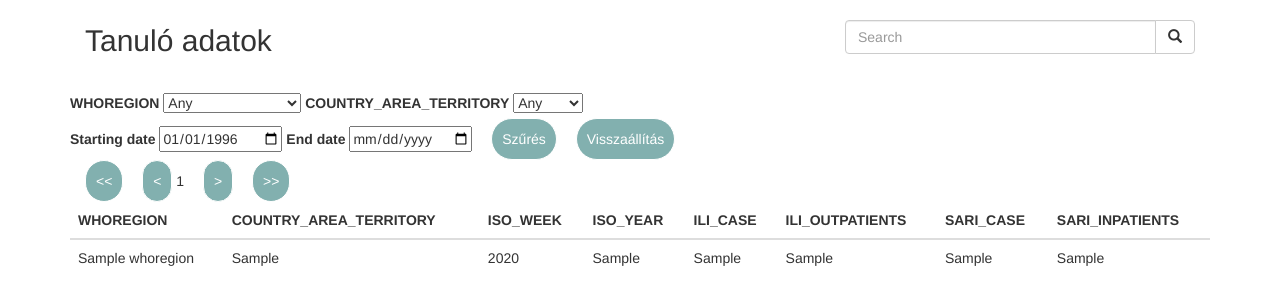
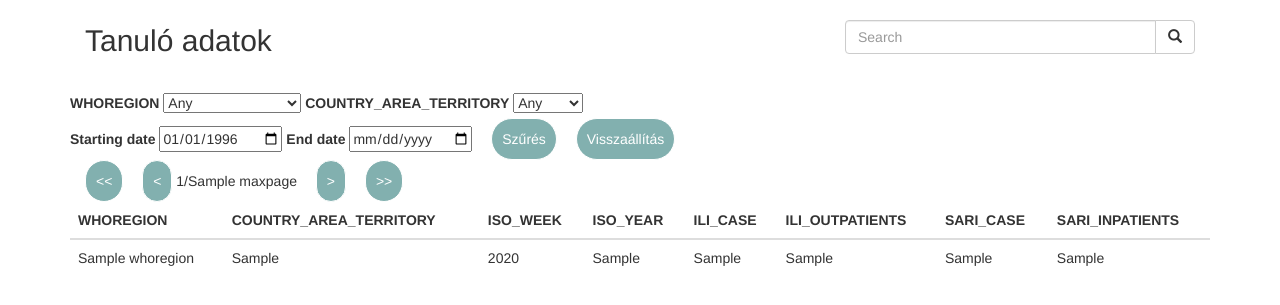
Before and after one commit to zsoltkovacs94/koffein-flu-prediction, a Django app: template koffein_flu_prediction/website/templates/tanulo.html in a window 1280 px wide. Shown: the part 52-357 px from the top of the page. Run offline with Django 4.2, Linux system fonts and the light colour scheme; the template is opened without the code that fills it: most values are stand-ins (such as "Sample title", 1, 10 or a date in 2020); some libraries are stand-ins or nearby versions.

Commit message:
Maximális oldalszám megjelenítése az index.html-en és a tanulo.html-en.

```diff
--- a/koffein_flu_prediction/website/static/pager.py
+++ b/koffein_flu_prediction/website/static/pager.py
@@ -19,7 +19,6 @@ def show():
 def forward():
     global current
     if ((current+onPage) >= showndata.count()):
-        current = showndata.count()-onPage
         return show()
     else:
         current += onPage
@@ -29,7 +28,6 @@ def forward():
 def forwardMore():
     global current
     if ((current+(onPage * 10)) >= showndata.count()):
-        current = showndata.count()-onPage
         return show()
     else:
         current += (onPage * 10)
@@ -58,3 +56,7 @@ def backMore():
 
 def getPage():
     return int(current/onPage) + 1
+
+
+def getMaxPage():
+    return int(showndata.count() / onPage) + 1
--- a/koffein_flu_prediction/website/templates/index.html
+++ b/koffein_flu_prediction/website/templates/index.html
@@ -90,7 +90,7 @@
       <br>
         <button type="submit" name="backMore" class="frissites"><<</button>
         <button type="submit" name="back" class="frissites"><</button>
-        <span>{{ page }}</span>
+        <span>{{ page }}/{{ maxpage }}</span>
         <button type="submit" name="forward" class="frissites">></button>
         <button type="submit" name="forwardMore" class="frissites">>></button>
     </form>
--- a/koffein_flu_prediction/website/templates/tanulo.html
+++ b/koffein_flu_prediction/website/templates/tanulo.html
@@ -83,7 +83,7 @@
         <br>
         <button type="submit" name="backMore" class="frissites"><<</button>
         <button type="submit" name="back" class="frissites"><</button>
-        <span>{{ page }}</span>
+        <span>{{ page }}/{{ maxpage }}</span>
         <button type="submit" name="forward" class="frissites">></button>
         <button type="submit" name="forwardMore" class="frissites">>></button>
     </form>
--- a/koffein_flu_prediction/website/views.py
+++ b/koffein_flu_prediction/website/views.py
@@ -17,7 +17,8 @@ def gen(request):
                                            'coarte': generalt_adatok.objects.all().values('COUNTRY_AREA_TERRITORY').distinct().order_by('COUNTRY_AREA_TERRITORY'),
                                            'gencoarte': lekert_adatok.objects.all().values('COUNTRY_AREA_TERRITORY').distinct().order_by('COUNTRY_AREA_TERRITORY'),
                                            'date': datetime.now().strftime("%Y-%m-%d"),
-                                           'page': 0})
+                                           'page': 0,
+                                           'maxpage': 0})
 
 def tan(request):
     if(pager.showndata.count() == 0):
@@ -52,4 +53,5 @@ def tan(request):
                                            'region': lekert_adatok.objects.all().values('WHOREGION').distinct().order_by('WHOREGION'),
                                            'coarte': lekert_adatok.objects.all().values('COUNTRY_AREA_TERRITORY').distinct().order_by('COUNTRY_AREA_TERRITORY'),
                                            'date': datetime.now().strftime("%Y-%m-%d"),
-                                           'page': pager.getPage()})
+                                           'page': pager.getPage(),
+                                           'maxpage': pager.getMaxPage()})
```
